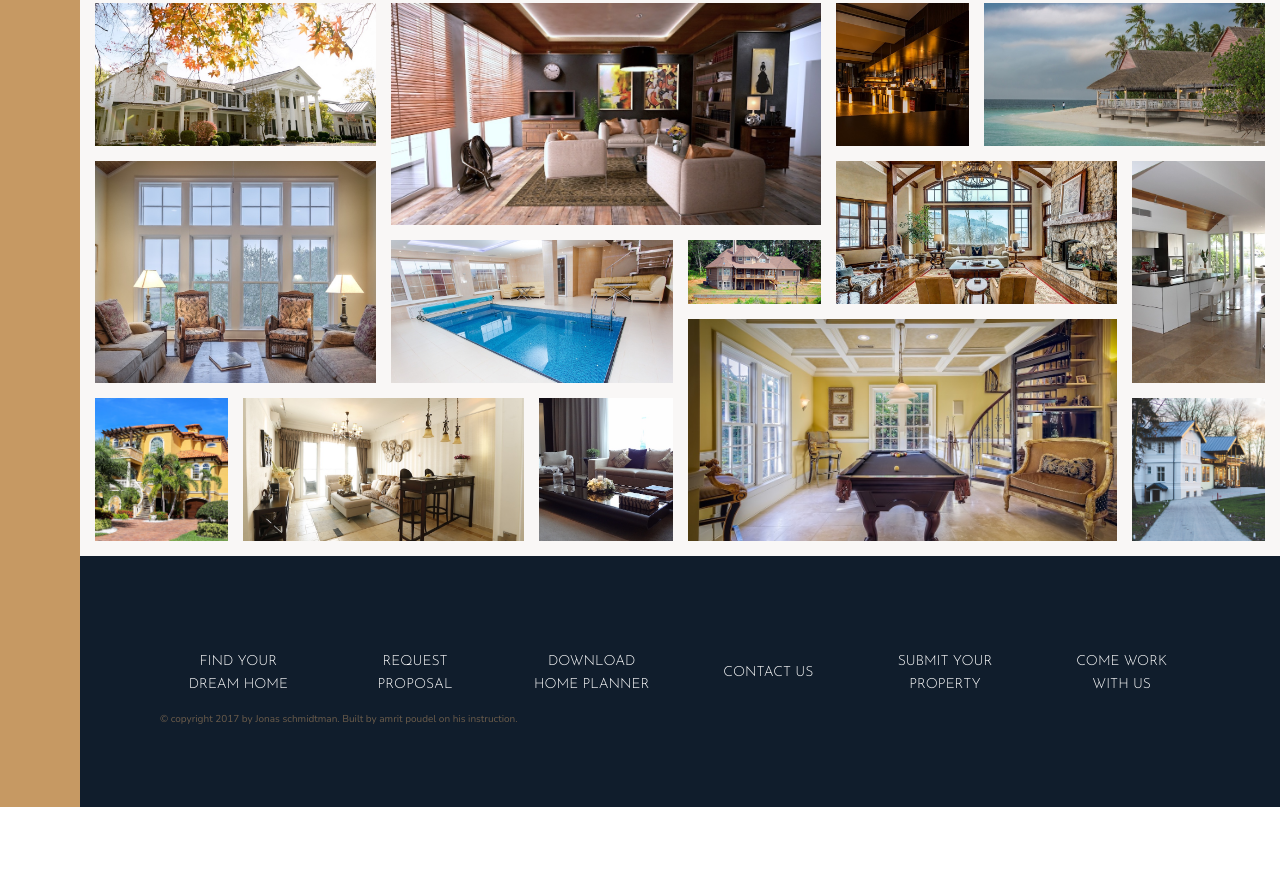
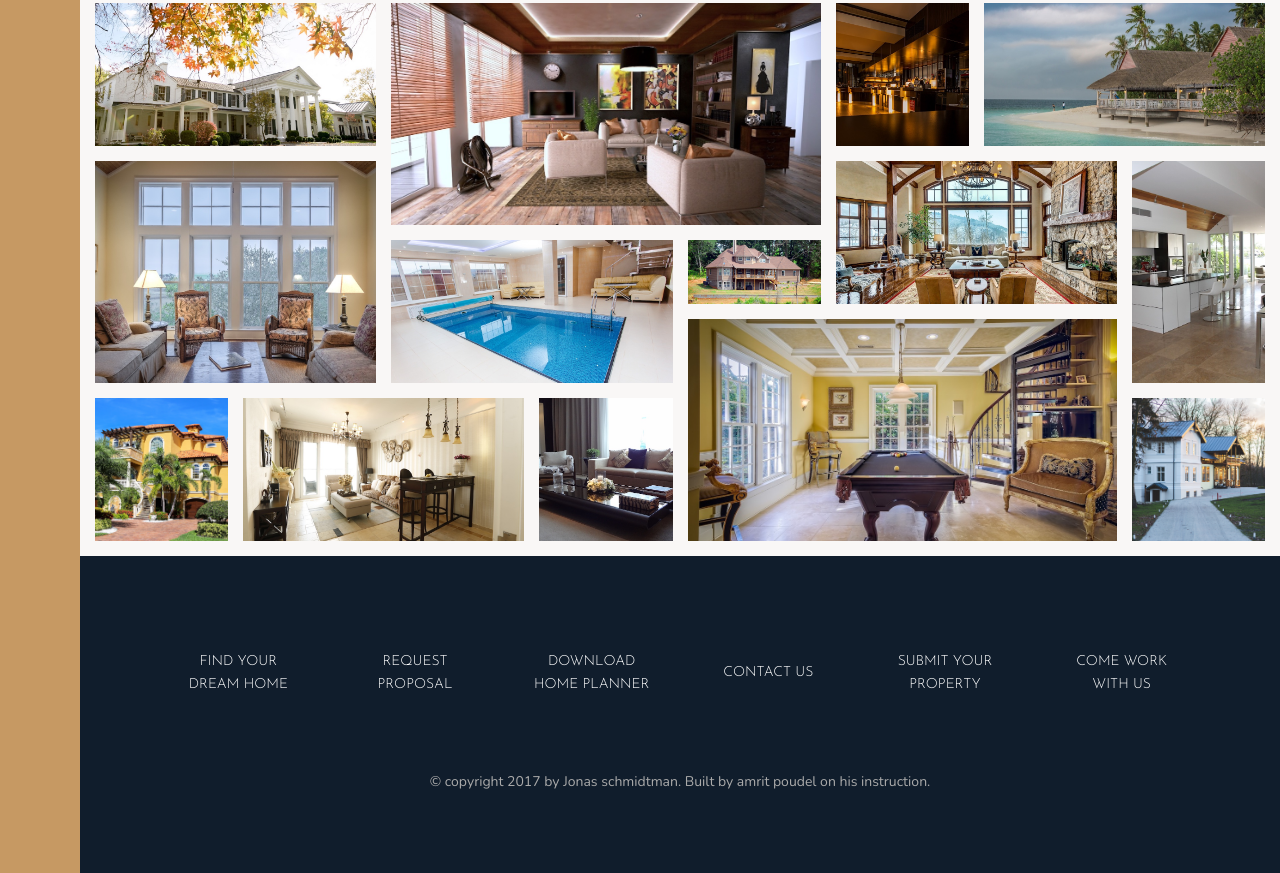
Before and after one commit to amritpoudel11/NexterProject, a website: page index.html in a window 1280 px wide. Shown: the part 3134-4007 px from the top of the page. Before the commit the page ends 3941 px from the top, so only its background shows below. Drawn offline with nearby package versions, Linux system fonts and the light colour scheme.

Commit message:
styling of footer

```diff
--- a/sass/_footer.scss
+++ b/sass/_footer.scss
@@ -29,3 +29,10 @@
        transform: translateY(-3px);
     }
 }
+.copyright{
+    font-size: 1.4rem;
+    color: $color-grey-light-2;
+    margin: 6rem auto 0 auto;
+    text-align: center;
+    width: 70%;
+}
```
Also changed, not shown: css/style.css.
